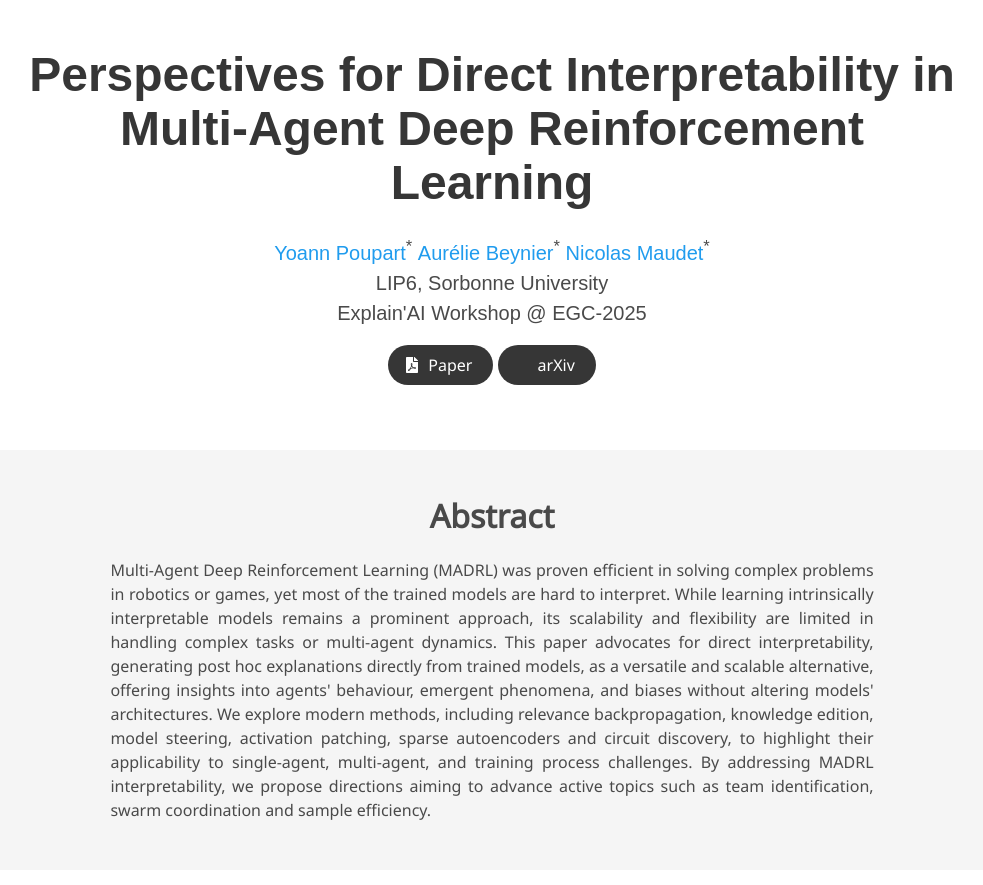
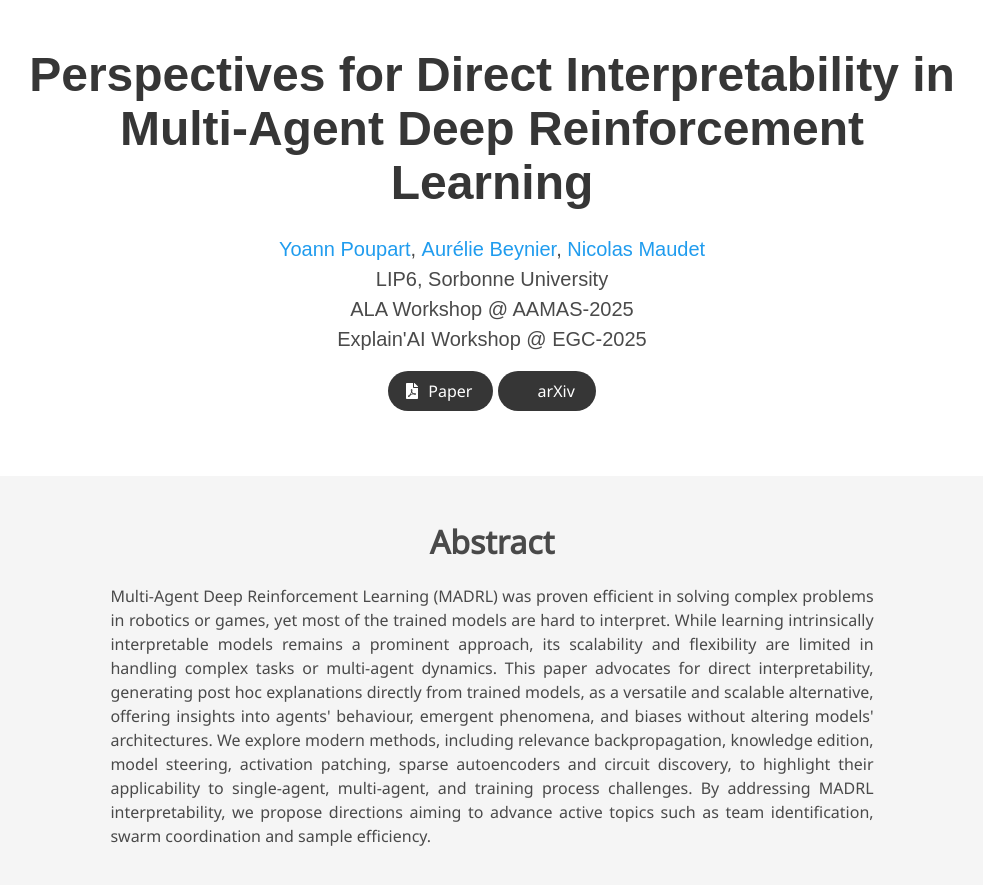
Before and after one commit to yp-edu/yp-edu.github.io, a Jekyll site: the page built from pages/_publications/xmadrl-sota.html, in a window 1280 px wide and 900 px high. Shown: the top 885 px of the window, without its empty margins (148-1131 px from the left). Built offline with Jekyll 4.4.1, drawn with Linux system fonts in a browser that asks for light colours; some web fonts are replaced; Markdown is read by kramdown in place of the engine named in the settings; a style sheet for code colours, icons or effects is not loaded.

Commit message:
ala accept

```diff
--- a/pages/_publications/lczero-planning.html
+++ b/pages/_publications/lczero-planning.html
@@ -25,7 +25,7 @@ description: TL;DR> We propose contrastive sparse autoencoders (CSAE), a novel f
           <div class="is-size-5 publication-authors">
             <!-- Paper authors -->
             <span class="author-block">
-              <a href="https://scholar.google.com/citations?user=hX7LNgUAAAAJ" target="_blank">Yoann Poupart</a><sup>*</sup>
+              <a href="https://scholar.google.com/citations?user=hX7LNgUAAAAJ" target="_blank">Yoann Poupart</a>
             </span>
           </div>
           <div class="is-size-5 publication-authors">
--- a/pages/_publications/xmadrl-sota.html
+++ b/pages/_publications/xmadrl-sota.html
@@ -25,18 +25,19 @@ description: TL;DR> By addressing Multi-Agent Deep Reinforcement Learning interp
           <div class="is-size-5 publication-authors">
             <!-- Paper authors -->
             <span class="author-block">
-              <a href="https://scholar.google.com/citations?user=hX7LNgUAAAAJ" target="_blank">Yoann Poupart</a><sup>*</sup>
+              <a href="https://scholar.google.com/citations?user=hX7LNgUAAAAJ" target="_blank">Yoann Poupart</a>,
             </span>
             <span class="author-block">
-              <a href="https://scholar.google.com/citations?user=Cala-wwAAAAJ" target="_blank">Aurélie Beynier</a><sup>*</sup>
+              <a href="https://scholar.google.com/citations?user=Cala-wwAAAAJ" target="_blank">Aurélie Beynier</a>,
             </span>
             <span class="author-block">
-              <a href="https://scholar.google.fr/citations?user=aTh7cOcAAAAJ" target="_blank">Nicolas Maudet</a><sup>*</sup>
+              <a href="https://scholar.google.fr/citations?user=aTh7cOcAAAAJ" target="_blank">Nicolas Maudet</a>
             </span>
           </div>
           <div class="is-size-5 publication-authors">
             <span class="author-block">
               LIP6, Sorbonne University
+              <br>ALA Workshop @ AAMAS-2025
               <br>Explain'AI Workshop @ EGC-2025
             </span>
           </div>
```
